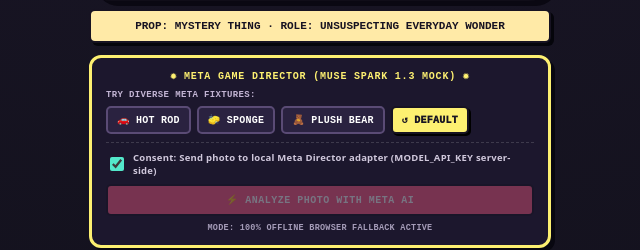
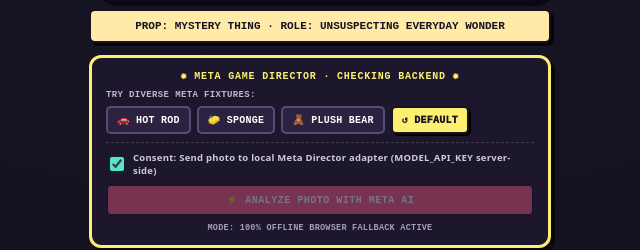
Before and after one commit to mataindustries/thing-mania, a website: page index.html in a window 1280 px wide. Shown: the part 806-1056 px from the top of the page, 320-960 px from the left. Drawn offline with Linux system fonts and the light colour scheme; no server answers.

Commit message:
Avoid static MOCK label during live Meta analysis

```diff
--- a/index.html
+++ b/index.html
@@ -35,7 +35,7 @@
     <div id="roleBadge" class="role-badge" aria-live="polite">PROP: MYSTERY THING · ROLE: CHAOTIC ARCADE PROP</div>
 
     <div class="director-box">
-      <div class="director-header">✹ META GAME DIRECTOR (MUSE SPARK 1.3 MOCK) ✹</div>
+      <div class="director-header" id="directorHeader">✹ META GAME DIRECTOR · CHECKING BACKEND ✹</div>
       <div class="fixture-row">
         <span class="fixture-label">TRY DIVERSE META FIXTURES:</span>
         <div class="fixture-chips" role="group" aria-label="Fixture selection">
```
